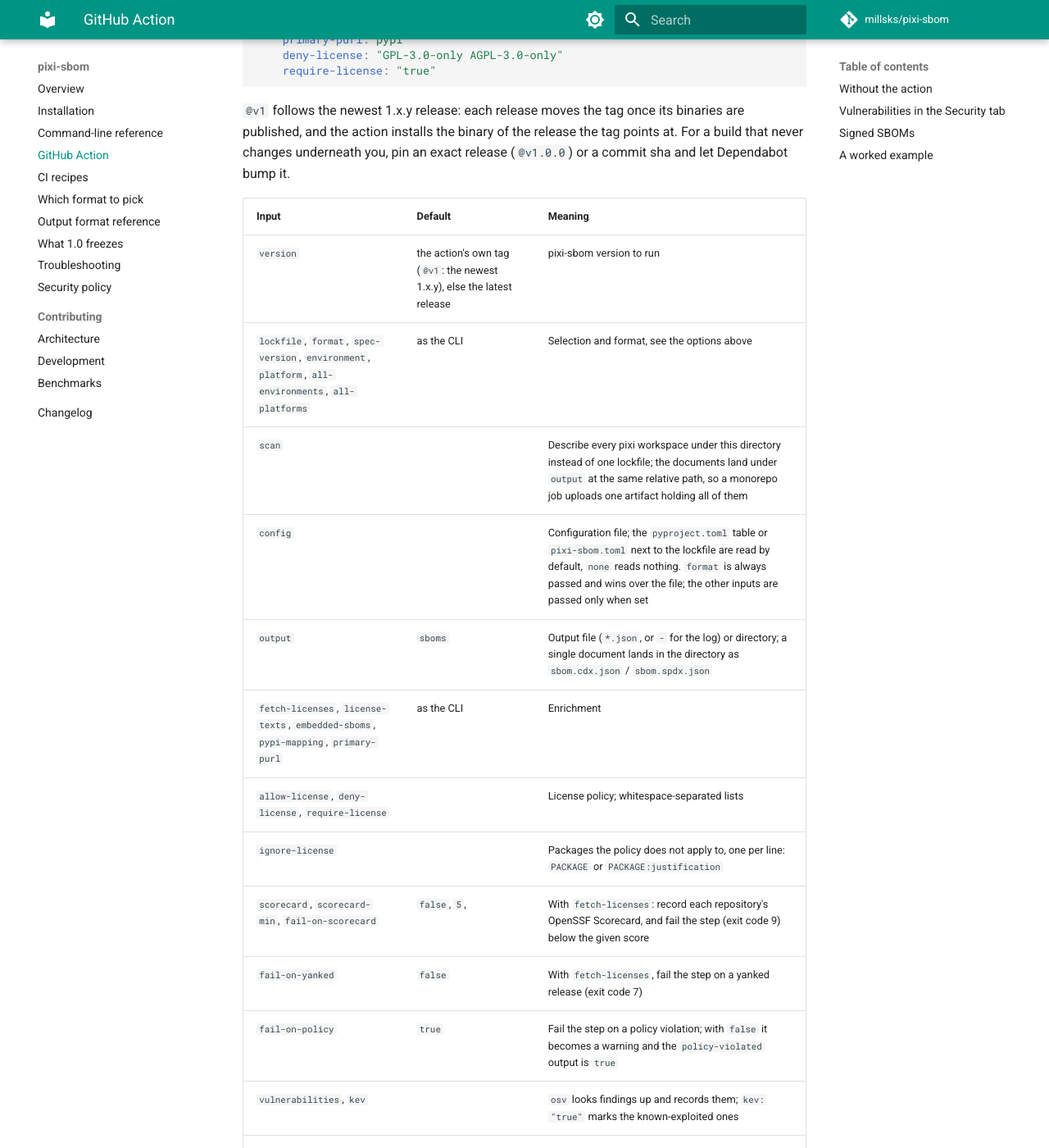
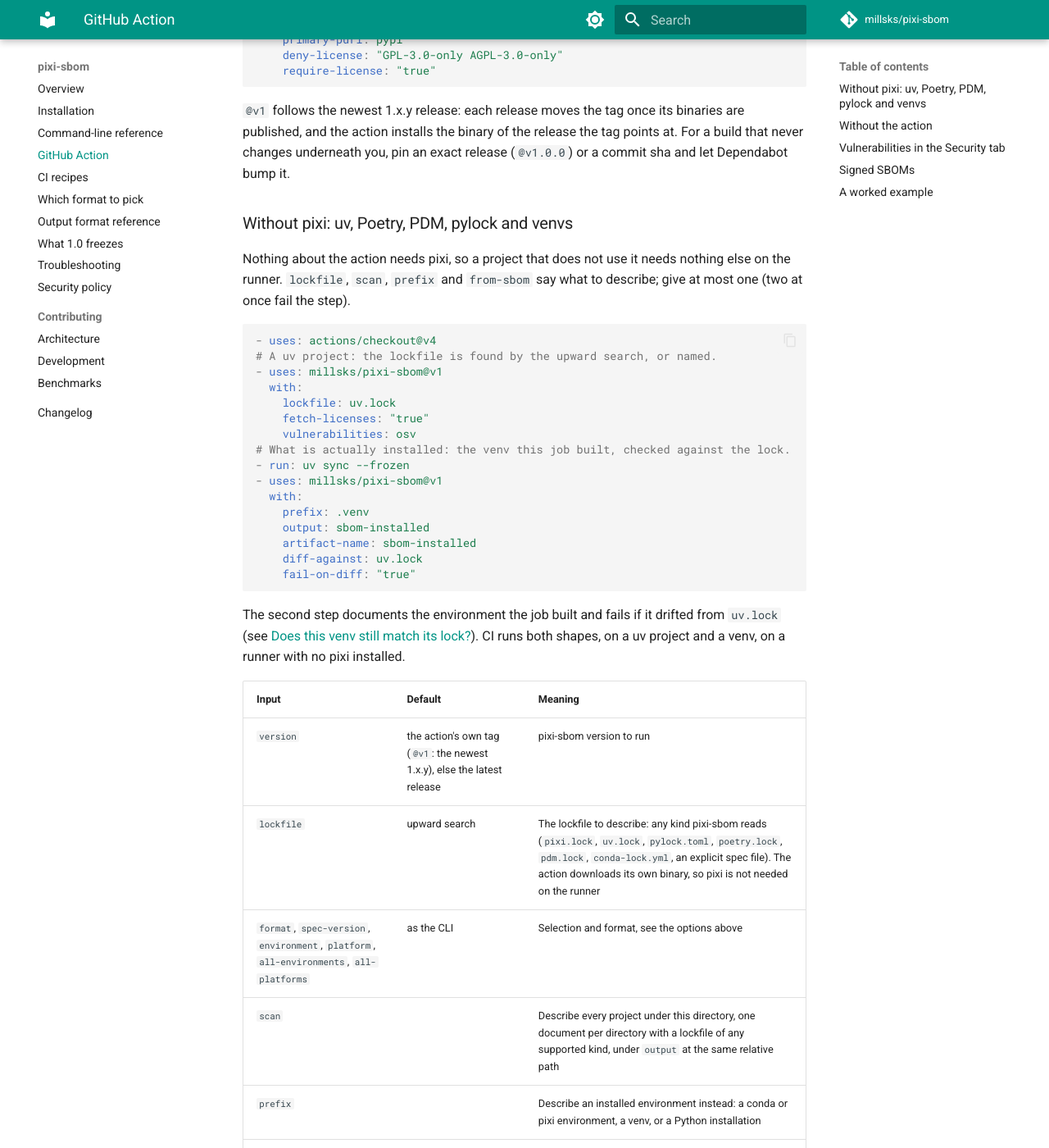
Before and after one commit to aesir-oss/pixi-sbom, an MkDocs documentation site: the page built from docs/github-action.md, in a window 1280 px wide and 1400 px high, scrolled down 400 px. Shown: the whole window at 82% size. Built offline with MkDocs 1.6.1 and Material for MkDocs 9.7.7, drawn with Linux system fonts in a browser that asks for light colours; comment, search, counter and statistics services are not loaded; the version menu is left out; some of the changed text lies outside the part shown.

Commit message:
feat(action): prefix and from-sbom inputs, and a tested example for uv projects (#383)
The lockfile input now says it takes any supported lockfile and that the
runner needs no pixi; scan describes every project kind. New prefix and
from-sbom inputs reach --prefix and --from-sbom in the document, diff and
SARIF steps; giving more than one of lockfile, scan, prefix and from-sbom
fails the step with the inputs' names.

CI gains an action-uv job on a runner without pixi: the action on the uv
example's uv.lock and on a venv built in the job, plus the refusal of two
sources. Until a release reads uv.lock it runs the head binary, built by
action-head-binary and placed where the action reuses an install.

Closes #343


Claude-Session: https://claude.ai/code/session_013iwejMi69Z1tNUQyY21SaJ

Co-authored-by: Claude Opus 5.5 <noreply@anthropic.com>

````diff
--- a/docs/github-action.md
+++ b/docs/github-action.md
@@ -23,11 +23,42 @@ checksum), runs it, and uploads the documents as a workflow artifact; pixi itsel
 installs the binary of the release the tag points at. For a build that never changes underneath you, pin an exact
 release (`@v1.0.0`) or a commit sha and let Dependabot bump it.
 
+### Without pixi: uv, Poetry, PDM, pylock and venvs
+
+Nothing about the action needs pixi, so a project that does not use it needs nothing else on the runner. `lockfile`,
+`scan`, `prefix` and `from-sbom` say what to describe; give at most one (two at once fail the step).
+
+```yaml
+- uses: actions/checkout@v4
+# A uv project: the lockfile is found by the upward search, or named.
+- uses: millsks/pixi-sbom@v1
+  with:
+    lockfile: uv.lock
+    fetch-licenses: "true"
+    vulnerabilities: osv
+# What is actually installed: the venv this job built, checked against the lock.
+- run: uv sync --frozen
+- uses: millsks/pixi-sbom@v1
+  with:
+    prefix: .venv
+    output: sbom-installed
+    artifact-name: sbom-installed
+    diff-against: uv.lock
+    fail-on-diff: "true"
+```
+
+The second step documents the environment the job built and fails if it drifted from `uv.lock` (see
+[Does this venv still match its lock?](cli.md#does-this-venv-still-match-its-lock)). CI runs both shapes, on a uv
+project and a venv, on a runner with no pixi installed.
+
 | Input | Default | Meaning |
 |---|---|---|
 | `version` | the action's own tag (`@v1`: the newest 1.x.y), else the latest release | pixi-sbom version to run |
-| `lockfile`, `format`, `spec-version`, `environment`, `platform`, `all-environments`, `all-platforms` | as the CLI | Selection and format, see the options above |
-| `scan` | | Describe every pixi workspace under this directory instead of one lockfile; the documents land under `output` at the same relative path, so a monorepo job uploads one artifact holding all of them |
+| `lockfile` | upward search | The lockfile to describe: any kind pixi-sbom reads (`pixi.lock`, `uv.lock`, `pylock.toml`, `poetry.lock`, `pdm.lock`, `conda-lock.yml`, an explicit spec file). The action downloads its own binary, so pixi is not needed on the runner |
+| `format`, `spec-version`, `environment`, `platform`, `all-environments`, `all-platforms` | as the CLI | Selection and format, see the options above |
+| `scan` | | Describe every project under this directory, one document per directory with a lockfile of any supported kind, under `output` at the same relative path |
+| `prefix` | | Describe an installed environment instead: a conda or pixi environment, a venv, or a Python installation |
+| `from-sbom` | | Read an existing CycloneDX or SPDX document instead, and write it again with the other inputs applied |
 | `config` | | Configuration file; the `pyproject.toml` table or `pixi-sbom.toml` next to the lockfile are read by default, `none` reads nothing. `format` is always passed and wins over the file; the other inputs are passed only when set |
 | `output` | `sboms` | Output file (`*.json`, or `-` for the log) or directory; a single document lands in the directory as `sbom.cdx.json` / `sbom.spdx.json` |
 | `fetch-licenses`, `license-texts`, `embedded-sboms`, `pypi-mapping`, `primary-purl` | as the CLI | Enrichment |
````
Also changed, not shown: action.yml (+44 -3 lines), docs/development.md (+1 -0 lines), docs/stability.md (+4 -4 lines), 1 other file.
